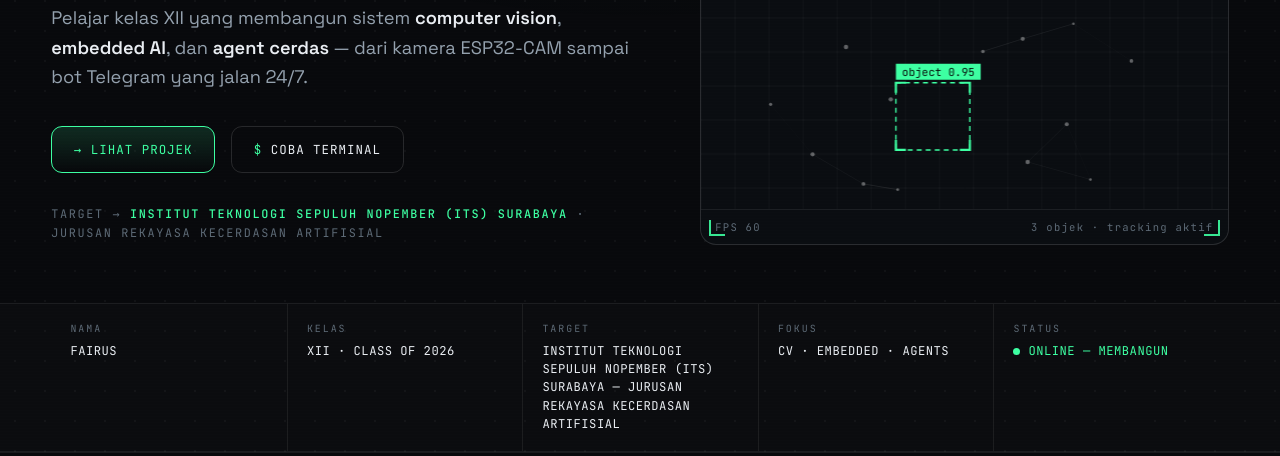
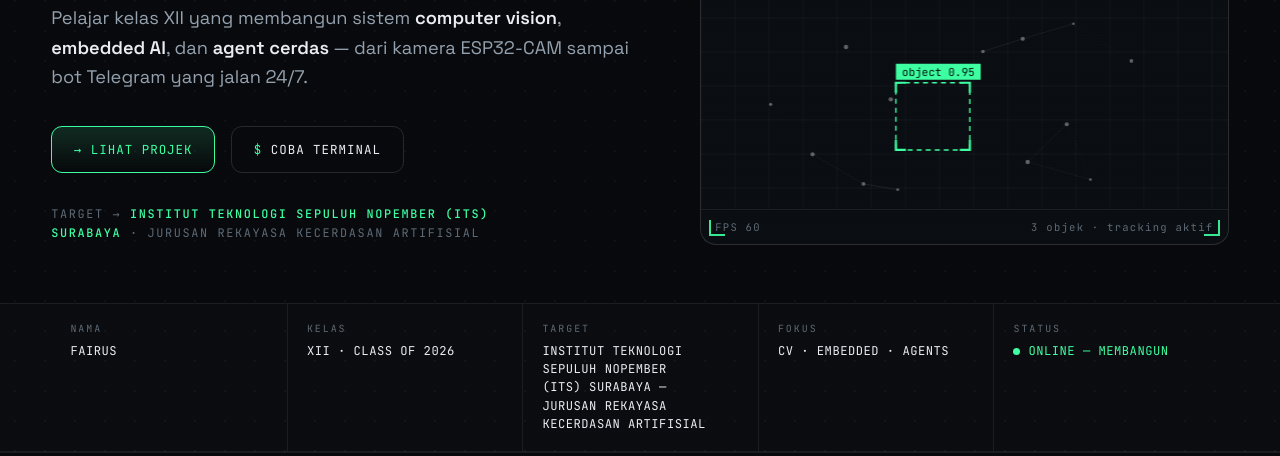
Before and after one commit to FairusFT/Portofolio, a plain HTML site: page index.html in a window 1280 px wide. Shown: the part 344-800 px from the top of the page. Drawn offline with Linux system fonts and the light colour scheme.

Commit message:
Wrap rapi (text-wrap balance) untuk baris TARGET hero + infobar

```diff
--- a/index.html
+++ b/index.html
@@ -13,7 +13,7 @@
 <link rel="preconnect" href="https://fonts.googleapis.com">
 <link rel="preconnect" href="https://fonts.gstatic.com" crossorigin>
 <link href="https://fonts.googleapis.com/css2?family=JetBrains+Mono:wght@400;500;700&family=Space+Grotesk:wght@400;500;600;700&display=swap" rel="stylesheet">
-<link rel="stylesheet" href="styles.css?v=8">
+<link rel="stylesheet" href="styles.css?v=9">
 </head>
 <body id="top">
 <noscript><div class="noscript">Situs ini memakai JavaScript untuk animasi &amp; terminal interaktif. Aktifkan JS untuk pengalaman penuh.</div></noscript>
--- a/styles.css
+++ b/styles.css
@@ -169,7 +169,8 @@ body.ready .detect__tag{opacity:1;transform:none}
 .infobar__grid>div:first-child{border-left:0}
 .infobar .k{font-family:var(--font-m);font-size:.62rem;letter-spacing:.2em;color:var(--dim)}
 .infobar .v{font-family:var(--font-m);font-size:.76rem;letter-spacing:.04em;color:var(--text);white-space:nowrap;overflow:hidden;text-overflow:ellipsis}
-.infobar .v--wrap{white-space:normal;overflow:visible;text-overflow:clip;line-height:1.5}
+.infobar .v--wrap{white-space:normal;overflow:visible;text-overflow:clip;line-height:1.5;text-wrap:balance}
+.hero__target{text-wrap:balance}
 .v--live{color:var(--accent)!important}
 .v--live i{display:inline-block;width:7px;height:7px;border-radius:50%;background:var(--accent);margin-right:.5rem;animation:pulse 2s ease infinite}
 @keyframes pulse{0%,100%{box-shadow:0 0 0 0 var(--accent-soft)}50%{box-shadow:0 0 0 6px transparent}}
```
